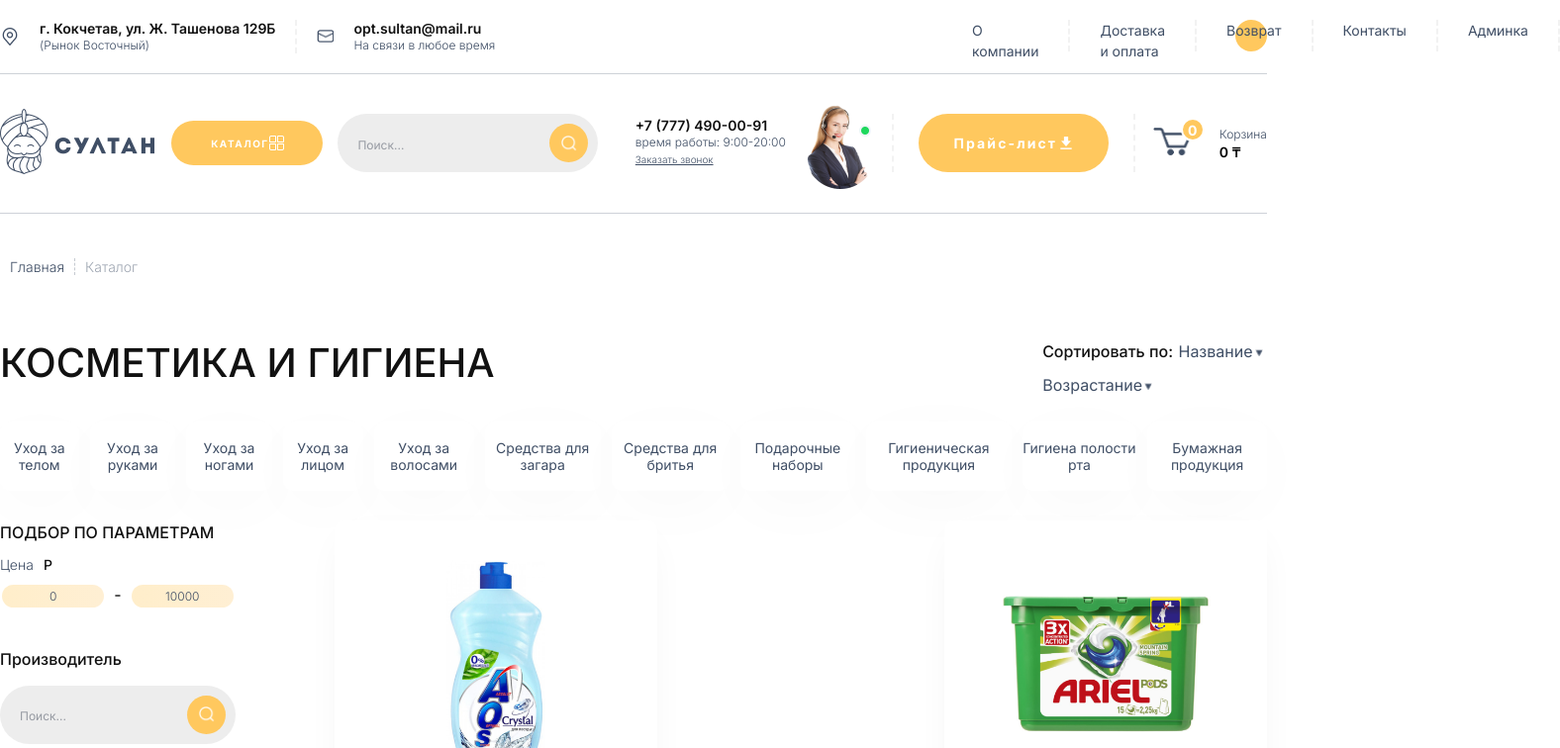
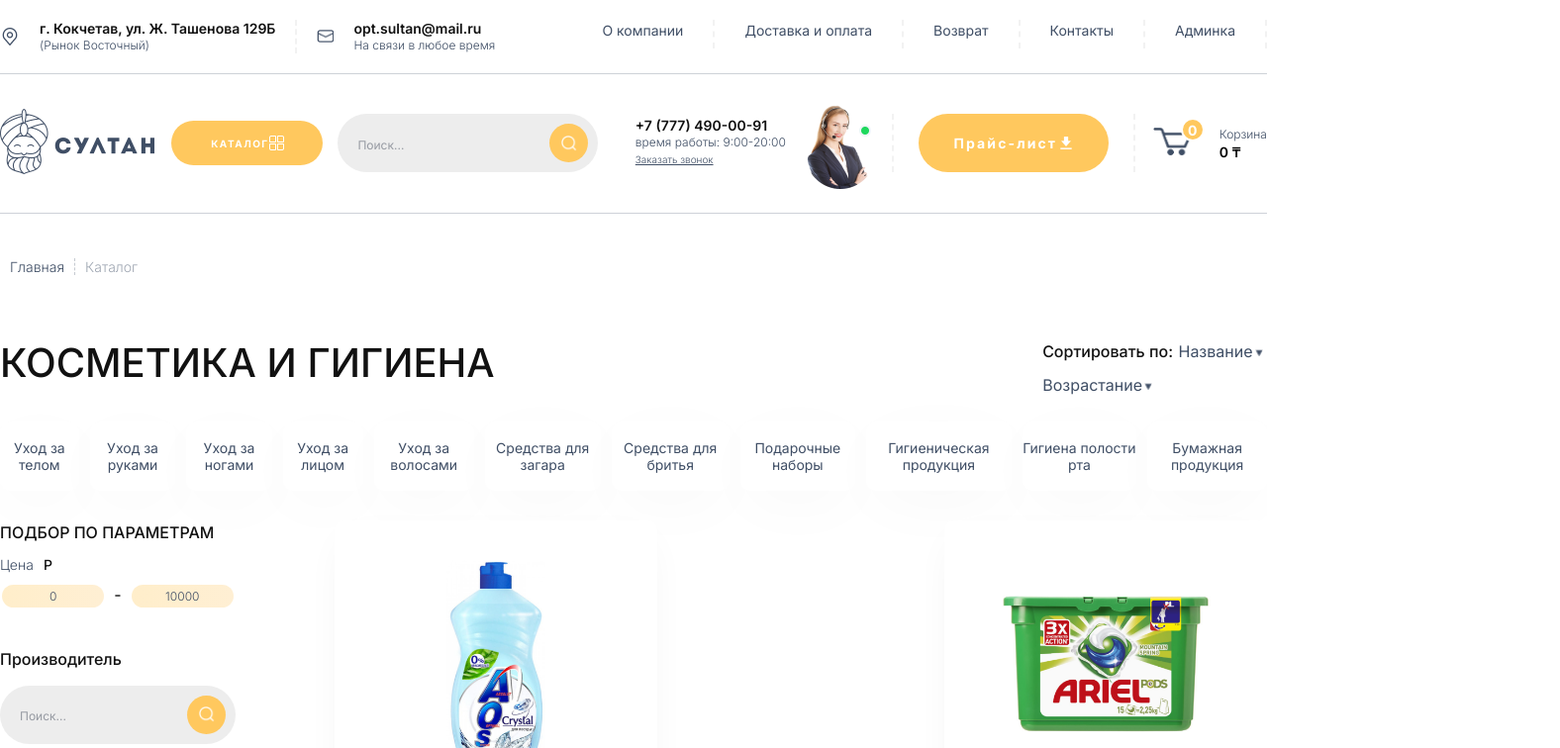
Before and after one commit to suslovDev/online-store, a React (Create React App) app: page /#/catalog in a window 1280 px wide. Shown: the top 756 px of the page at 99% size, 1576 px wide, since content can reach past the window. Built offline with nearby package versions, Linux system fonts and the light colour scheme.

Commit message:
fix header show-hide

```diff
--- a/src/components/Layout/Header.module.css
+++ b/src/components/Layout/Header.module.css
@@ -1,4 +1,5 @@
 .header {
+  display: block;
   width: 100%;
 }
 
@@ -139,11 +140,11 @@
   color: #3f4e65;
 }
 
-.bottom div:nth-child(2){
+.bottom div:nth-child(2) {
   border-left: 2px dashed rgba(0, 0, 0, 5%);
 }
 
-.menu {
+.menu-mobile {
   width: 32px;
   height: 32px;
   background-color: #ffc85e;
--- a/src/components/Layout/Header.tsx
+++ b/src/components/Layout/Header.tsx
@@ -90,11 +90,11 @@
         </div>
       </header>
 
-      <Container>
-        <div className={classes.mobile}>
+      <div className={classes.mobile}>
+        <Container>
           <div className={classes.top}>
             <div>
-              <button className={classes.menu}>
+              <button className={classes['menu-mobile']}>
                 <img src='./burger-img.png' alt='' width={12} />
               </button>
             </div>
@@ -115,8 +115,8 @@
               Поиск
             </div>
           </div>
-        </div>
-      </Container>
+        </Container>
+      </div>
     </>
   );
 };
```
